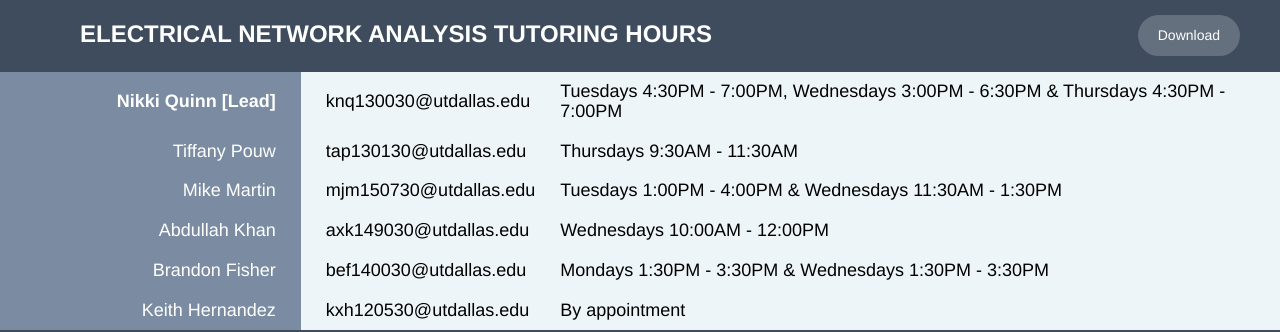
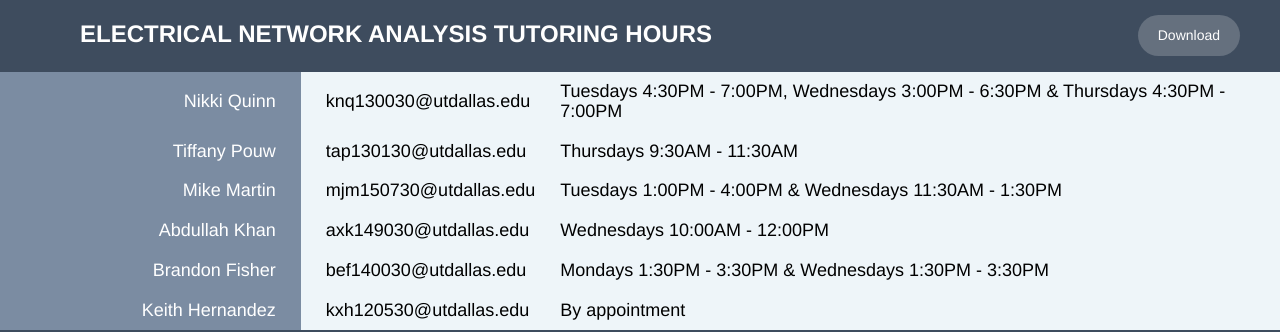
Before and after one commit to IEEEUTD/IEEEUTD.github.io, a Jekyll site: the page Tutoring_Hours.html, which Jekyll copies as it is, in a window 1280 px wide and 900 px high, scrolled down 895 px. Shown: the part 169-501 px from the top of the window. Built offline with Jekyll 4.4.1, drawn with Linux system fonts in a browser that asks for light colours.

Commit message:
fixed font issue

```diff
--- a/Tutoring_Hours.html
+++ b/Tutoring_Hours.html
@@ -243,7 +243,7 @@
                 </div>
                 <table style="width:100%">
                     <tr>
-                        <th class="tablecolor1"><h4><b>Nikki Quinn [Lead]</b></h4></th>
+                        <th class="tablecolor1"><h4>Nikki Quinn</h4></th>
                         <th class="tablecolor2"><a href="mailto:knq130030@utdallas.edu" class="button"><h4>knq130030@utdallas.edu</h4></a></th>
                         <th class="tablecolor3"><h4>Tuesdays 4:30PM - 7:00PM, Wednesdays 3:00PM - 6:30PM & Thursdays 4:30PM - 7:00PM</h4></th>
                     </tr>
```
